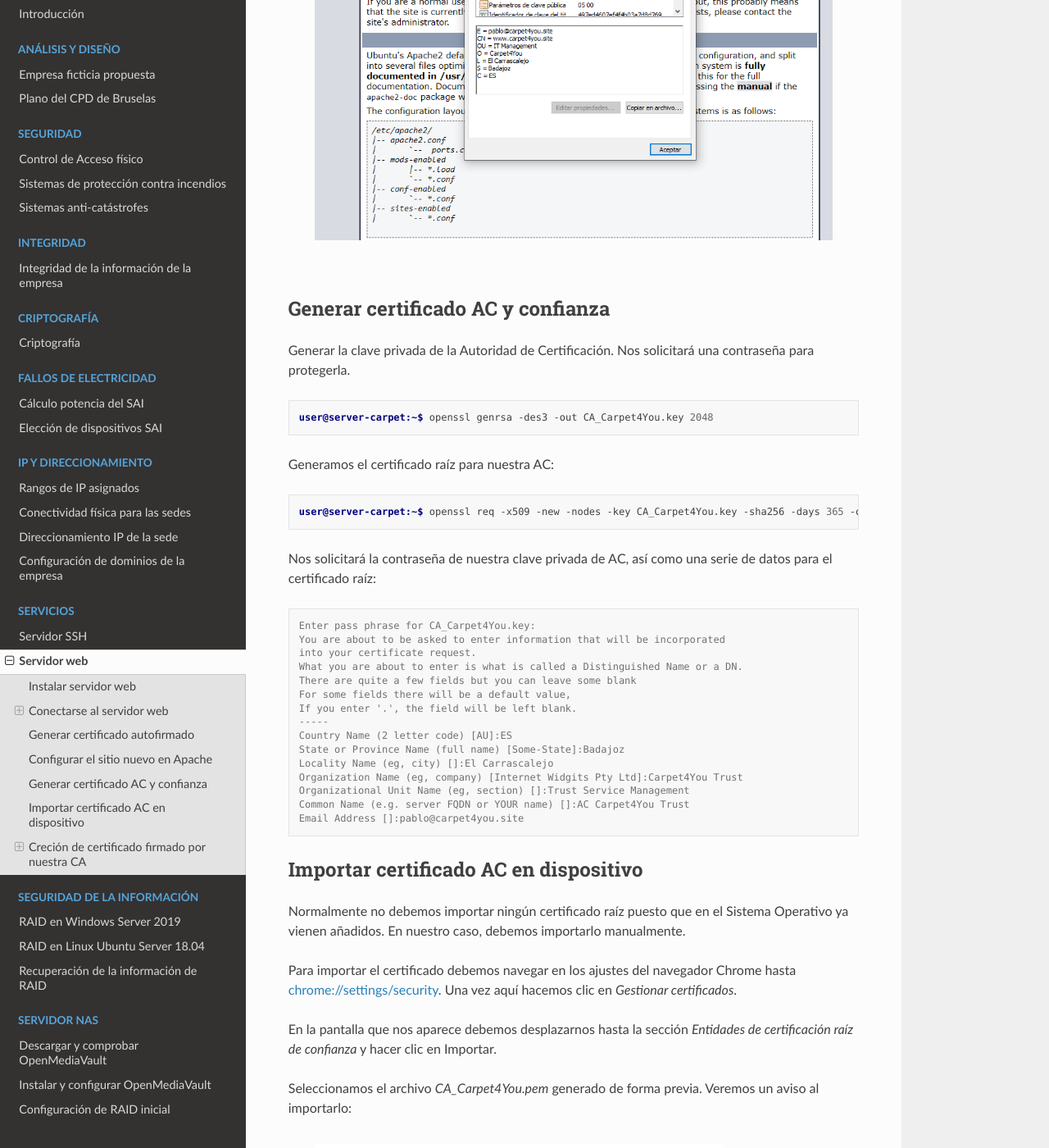
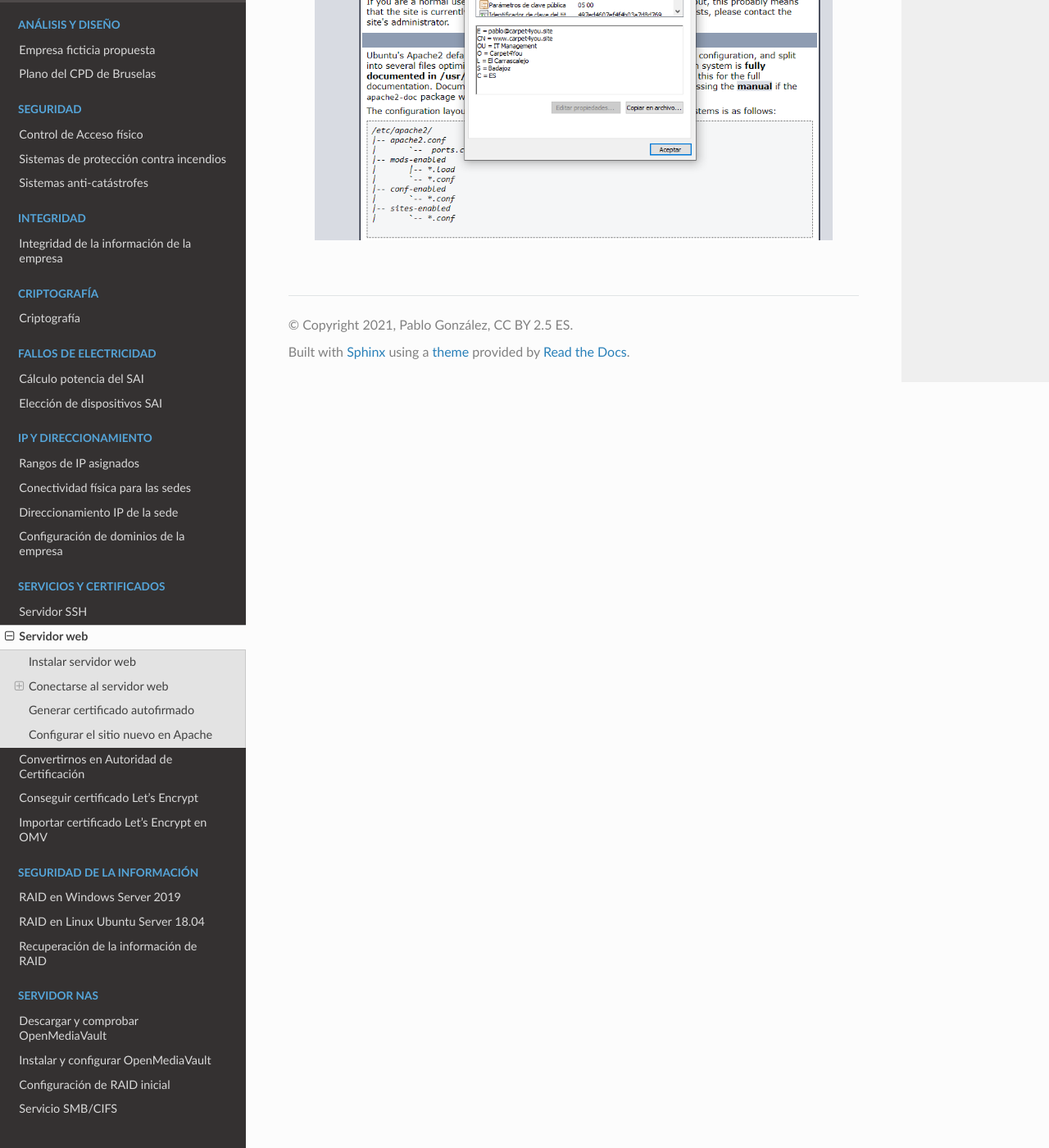
Before and after one commit to gonzaleztroyano/ASIR2-SYAD-P1, a Sphinx documentation site: the page built from docs/source/servicio/servidor-web.rst, in a window 1280 px wide and 1400 px high, scrolled down 3439 px. Shown: the whole window at 82% size. Built offline with Sphinx 7.4.7 and the Read the Docs theme 2.0.0, drawn with Linux system fonts in a browser that asks for light colours; some of the changed text lies outside the part shown.

```diff
--- a/docs/source/direccionamiento-ip-sede.rst
+++ b/docs/source/direccionamiento-ip-sede.rst
@@ -46,7 +46,7 @@ Por comodidad, trabajaremos con redes /24. Entendemos como *Management* las dire
 Las VLAN definidas para management son:
 
  * **VLAN10**, rango IP 10.203.010.0/24. En esta red se incluirán los dispositivos de red.
- * **VLAN11-20, rangos IP 10.203.011.0/24 - 10.203.020.0/24. Se incluirán en estos rangos los teléfonos VoIP. Se reservará un subrango para cada departamento.
+ * **VLAN11-20**, rangos IP 10.203.011.0/24 - 10.203.020.0/24. Se incluirán en estos rangos los teléfonos VoIP. Se reservará un subrango para cada departamento.
  * **VLAN25**, rango IP 10.203.025.0/24. Se incluirán en esta red el hardware de control de acceso.
  * **VLAN30**, rango IP 10.203.030.0/24. Se inclurán en este rango de IP las cámaras de seguridad.
  * **VLAN50**, rango IP 10.203.050.0/24. A este rango pertenecerán los dispositivos de casting hacia TV y proyectores con capacidad inalámbrica.
--- a/docs/source/index.rst
+++ b/docs/source/index.rst
@@ -62,10 +62,13 @@ Puedes acceder a la **web de la empresa** desde `este enlace <https://carpet4you
 
 .. toctree::
    :maxdepth: 2
-   :caption: Servicios
+   :caption: Servicios y certificados
 
    servicio/servidor-ssh
    servicio/servidor-web
+   servicio/convertirnos-ac
+   servicio/certificado-letsencrypt
+   servidor-nas/importar-certificado
 
 .. toctree::
    :maxdepth: 2
@@ -82,3 +85,4 @@ Puedes acceder a la **web de la empresa** desde `este enlace <https://carpet4you
    servidor-nas/descargar-omv
    servidor-nas/instalar-omv
    servidor-nas/configuracion-raid
+   servidor-nas/servicio-smb-cifs
--- a/docs/source/servicio/servidor-web.rst
+++ b/docs/source/servicio/servidor-web.rst
@@ -158,152 +158,3 @@ Ahora podremos visitar la web con el nuevo certificado y comprobar que funciona:
     <div style="position: relative; margin: 2em; padding-bottom: 5%; height: 0; overflow: hidden; max-width: 100%; height: auto;">
        <img src="https://raw.githubusercontent.com/gonzaleztroyano/ASIR2-SYAD-P1/main/docs/source/images/web2.png" alt="Captura de pantalla del servidor">
     </div>
-
-Generar certificado AC y confianza
-==================================
-
-.. https://deliciousbrains.com/ssl-certificate-authority-for-local-https-development/
-
-Generar la clave privada de la Autoridad de Certificación. Nos solicitará una contraseña para protegerla.
-
-.. code-block:: console
-
-    user@server-carpet:~$ openssl genrsa -des3 -out CA_Carpet4You.key 2048
-
-
-Generamos el certificado raíz para nuestra AC:
-
-.. code-block:: console
-
-    user@server-carpet:~$ openssl req -x509 -new -nodes -key CA_Carpet4You.key -sha256 -days 365 -out CA_Carpet4You.pem
-
-
-Nos solicitará la contraseña de nuestra clave privada de AC, así como una serie de datos para el certificado raíz:
-
-.. code-block:: console
-
-    Enter pass phrase for CA_Carpet4You.key:
-    You are about to be asked to enter information that will be incorporated
-    into your certificate request.
-    What you are about to enter is what is called a Distinguished Name or a DN.
-    There are quite a few fields but you can leave some blank
-    For some fields there will be a default value,
-    If you enter '.', the field will be left blank.
-    -----
-    Country Name (2 letter code) [AU]:ES
-    State or Province Name (full name) [Some-State]:Badajoz
-    Locality Name (eg, city) []:El Carrascalejo
-    Organization Name (eg, company) [Internet Widgits Pty Ltd]:Carpet4You Trust
-    Organizational Unit Name (eg, section) []:Trust Service Management
-    Common Name (e.g. server FQDN or YOUR name) []:AC Carpet4You Trust
-    Email Address []:pablo@carpet4you.site
-
-
-Importar certificado AC en dispositivo
-=======================================
-
-Normalmente no debemos importar ningún certificado raíz puesto que en el Sistema Operativo ya vienen añadidos. En nuestro caso, debemos importarlo manualmente.
-
-Para importar el certificado debemos navegar en los ajustes del navegador Chrome hasta `chrome://settings/security <chrome://settings/security>`_. Una vez aquí hacemos clic en *Gestionar certificados*.
-
-En la pantalla que nos aparece debemos desplazarnos hasta la sección *Entidades de certificación raíz de confianza* y hacer clic en Importar.
-
-Seleccionamos el archivo *CA_Carpet4You.pem* generado de forma previa. Veremos un aviso al importarlo:
-
-.. raw:: html
-
-    <div style="position: relative; margin: 2em; padding-bottom: 5%; height: 0; overflow: hidden; max-width: 100%; height: auto;">
-       <img src="https://raw.githubusercontent.com/gonzaleztroyano/ASIR2-SYAD-P1/main/docs/source/images/web3.png" alt="Captura de pantalla durante la importación del certificado AC">
-    </div>
-
-Creción de certificado firmado por nuestra CA
-==============================================
-
-Private key
------------
-
-Crearemos nuestra clave privada para el servidor:
-
-.. code-block:: console
-
-    user@server-carpet:~$ openssl genrsa -out www.carpet4you.site.key 2048
-
-
-CSR
-----
-
-Iniciamos una *Certificate Signing Request* (CSR):
-
-.. code-block:: console
-
-    user@server-carpet:~$ openssl req -new -key www.carpet4you.site.key -out www.carpet4you.site.csr
-
-
-Archivo de configuración
-------------------------
-
-Lo siguiente que haremos es crear el certificado utilizando la CSR, la clave privada de CA, el certificado de nuestra CA y un certificado de configuración que vamos a crear a continuación.
-
-En este archivo, que llamaremos *www.carpet4you.site.ext* añadiremos el siguiente contenido:
-
-.. code-block:: console
-
-    authorityKeyIdentifier=keyid,issuer
-    basicConstraints=CA:FALSE
-    keyUsage = digitalSignature, nonRepudiation, keyEncipherment, dataEncipherment
-    subjectAltName = @alt_names
-
-    [alt_names]
-    DNS.1 = www.carpet4you.site
-
-Generar certificado final
---------------------------
-
-.. code-block:: console
-
-    openssl x509 -req -in www.carpet4you.site.csr -CA CA_Carpet4You.pem -CAkey CA_Carpet4You.key -CAcreateserial \
-    -out www.carpet4you.site.crt -days 90 -sha256 -extfile www.carpet4you.site.ext
-
-
-Ahora tendremos varios archivos:
-
-.. code-block:: console
-
-    user@server-carpet:~$ ll ww*
-    -rw-rw-r-- 1 user user 1570 oct 24 21:30 www.carpet4you.site.crt
-    -rw-rw-r-- 1 user user 1147 oct 24 21:21 www.carpet4you.site.csr
-    -rw-rw-r-- 1 user user  210 oct 24 21:28 www.carpet4you.site.ext
-    -rw------- 1 user user 1679 oct 24 20:47 www.carpet4you.site.key
-
-Utilizar certificado en Apache
-------------------------------
-
-Modificamos el archivo */etc/apache2/sites-available/www.carpet4you.site.conf* para que pase a ser de la siguiente manera:
-
-.. code-block:: console
-
-    <VirtualHost *:443>
-        ServerName www.carpet4you.site
-        DocumentRoot /var/www/html
-        SSLEngine on
-        SSLCertificateFile /home/user/www.carpet4you.site.crt
-        SSLCertificateKeyFile /home/user/www.carpet4you.site.key
-    </VirtualHost>
-
-
-Ahora no aparecerá ningún error al cargar la página:
-
-.. raw:: html
-
-    <div style="position: relative; margin: 2em; padding-bottom: 5%; height: 0; overflow: hidden; max-width: 100%; height: auto;">
-       <img src="https://raw.githubusercontent.com/gonzaleztroyano/ASIR2-SYAD-P1/main/docs/source/images/web4.png" alt="Captura de pantalla durante la importación del certificado AC">
-    </div>
-
-
-Si hacemos clic en los detalles del certificado para ver la ruta de certificación veremos:
-
-.. raw:: html
-
-    <div style="position: relative; margin: 2em; padding-bottom: 5%; height: 0; overflow: hidden; max-width: 100%; height: auto;">
-       <img src="https://raw.githubusercontent.com/gonzaleztroyano/ASIR2-SYAD-P1/main/docs/source/images/web5.png" alt="Captura de pantalla durante la importación del certificado AC">
-    </div>
--- a/docs/source/servidor-nas/configuracion-raid.rst
+++ b/docs/source/servidor-nas/configuracion-raid.rst
@@ -62,8 +62,8 @@ Para crear un usuario seguimos los siguientes pasos:
 2. Hacemos clic, en el menú superior, en la opción *Add*.
 3. Rellenamos los datos necesarios para la creación del usuario:
     3.1. Configuramos el nombre para el usuario
-    3.2. Escribimos un correo electrónico para el usaurio
-    3.3. Definimos una contraseña (*Clave_00* en nuestro caso) para el usaurio.
+    3.2. Escribimos un correo electrónico para el usuario
+    3.3. Definimos una contraseña (*Clave_00* en nuestro caso) para el usuario.
     3.4. Definimos una *shell* para nuestro usuario. Como no queremos que pueda iniciar sesión mediante SSH seleccionamos ``/usr/sbin/nologin`` .
 4. Hacemos clic en *Save*. Aplicamos los cambios.
 
```
Also changed, not shown: docs/source/servicio/certificado-letsencrypt.rst (added, +180 -0 lines), docs/source/servicio/convertirnos-ac.rst (added, +152 -0 lines), docs/source/servidor-nas/importar-certificado.rst (added, +29 -0 lines), docs/source/servidor-nas/servicio-smb-cifs.rst (added, +69 -0 lines), docs/source/images/nas/nas25.png (added), docs/source/images/nas/nas26.png (added), docs/source/images/nas/nas27.png (added), docs/source/images/nas/nas28.png (added), 4 other files.
